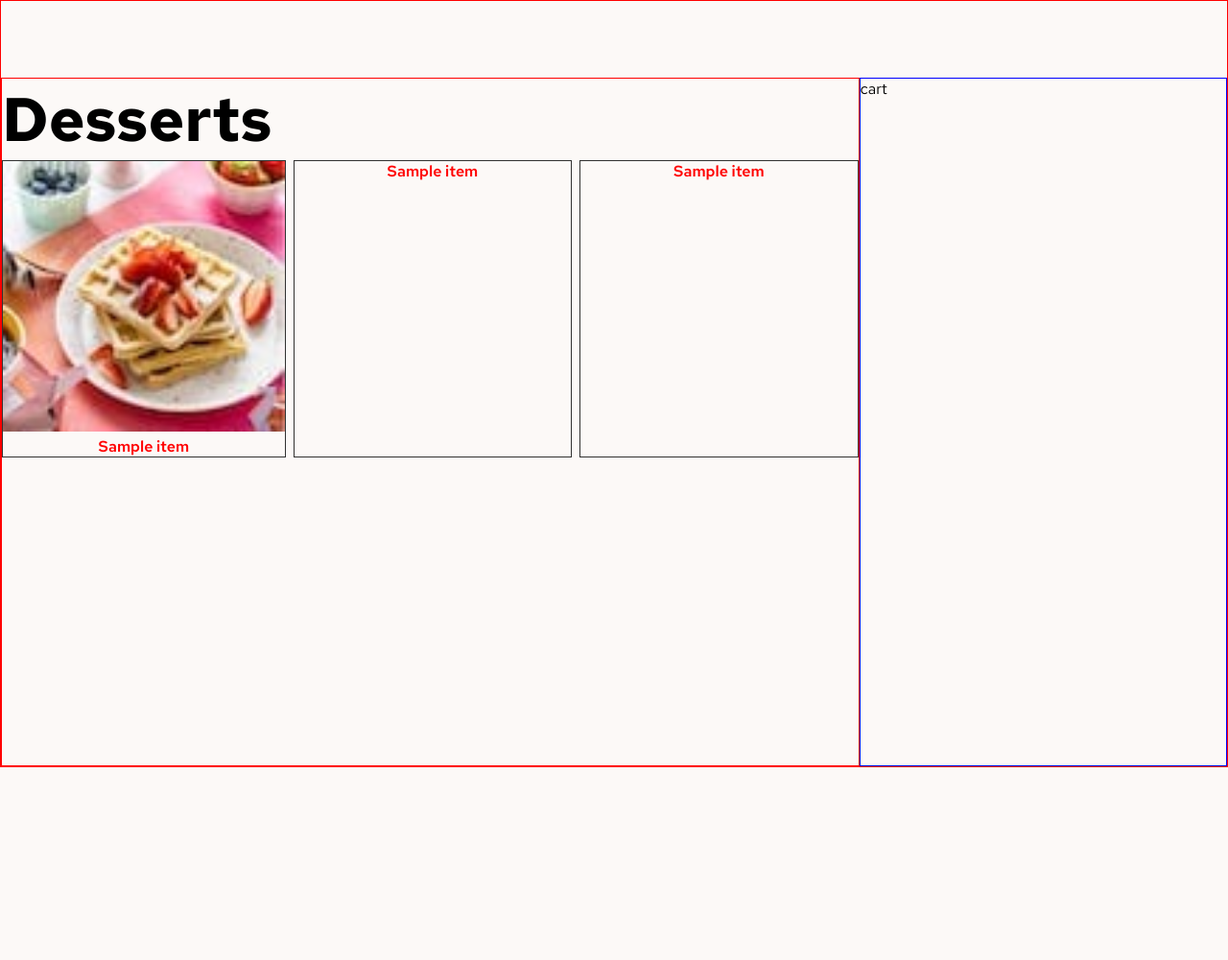
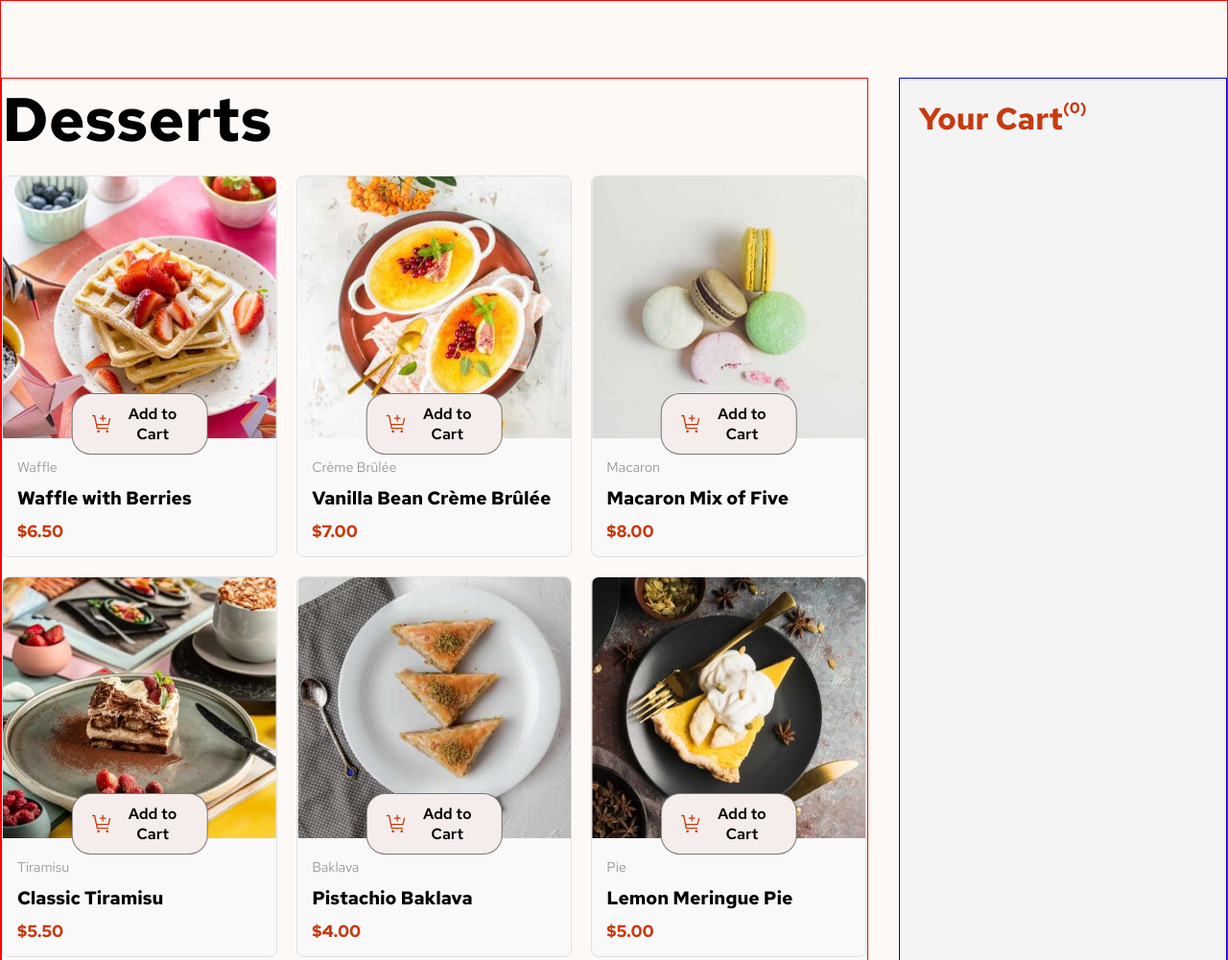
Before and after one commit to itsmecedy/Product-list-with-cart, a website: page index.html in a window 1280 px wide. Shown: the top 1001 px of the page at 96% size. Before the commit the page ends 800 px from the top, so only its background shows below. Drawn offline with Linux system fonts and the light colour scheme.

Commit message:
finish product items, done connecting json to html, and fixsome impurotoes in css.

```diff
--- a/index.html
+++ b/index.html
@@ -4,7 +4,6 @@
     <meta charset="UTF-8" />
     <meta name="viewport" content="width=device-width, initial-scale=1.0" />
     <!-- displays site properly based on user's device -->
-
     <link
       rel="icon"
       type="image/png"
@@ -12,27 +11,21 @@
       href="./assets/images/favicon-32x32.png"
     />
     <link rel="stylesheet" href="style/styles.css" />
-
+    <script defer src="script.js"></script>
     <title>Frontend Mentor | Product list with cart</title>
   </head>
   <body>
     <div class="wrapper">
       <div class="main">
         <p class="title">Desserts</p>
-        <section class="product">
-          <div class="itemCard">
-            <img src="./assets/images/image-waffle-thumbnail.jpg" alt="" />
-            <div class="item">Sample item</div>
-          </div>
-          <div class="itemCard">
-            <div class="item">Sample item</div>
-          </div>
-          <div class="itemCard">
-            <div class="item">Sample item</div>
-          </div>
-        </section>
+        <!-- Menu Items -->
+        <div class="menu-items"></div>
       </div>
-      <div class="cart">cart</div>
+      <!-- Cart Section -->
+      <div class="cart">
+        Your Cart
+        <span>(0)</span>
+      </div>
     </div>
   </body>
 </html>
--- /dev/null
+++ b/script.js
@@ -0,0 +1,38 @@
+document.addEventListener("DOMContentLoaded", () => {
+  const menuItemsContainer = document.querySelector(".menu-items");
+
+  // Fetch the data from data.json
+  fetch("./data.json")
+    .then((response) => response.json())
+    .then((items) => {
+      items.forEach((item) => {
+        const itemElement = `
+            <div class="menu-item">
+              <picture>
+                <source media="(min-width: 1024px)" srcset="${
+                  item.image.desktop
+                }">
+                <source media="(min-width: 768px)" srcset="${
+                  item.image.tablet
+                }">
+                <source media="(max-width: 767px)" srcset="${
+                  item.image.mobile
+                }">
+                <img src="${item.image.thumbnail}" alt="${item.name}">
+                <button class="add-to-cart">
+                <img src="./assets/images/icon-add-to-cart.svg" alt="Add to Cart" class="cart-icon">
+                Add to Cart
+              </button>
+              </picture>
+              <div class="item-info">
+                <p class="item-category">${item.category}</p>
+                <h3 class="item-name">${item.name}</h3>
+                <p class="item-price">$${item.price.toFixed(2)}</p>
+              </div>
+            </div>
+          `;
+        menuItemsContainer.innerHTML += itemElement;
+      });
+    })
+    .catch((error) => console.error("Error fetching the data:", error));
+});
--- a/style/styles.scss
+++ b/style/styles.scss
@@ -25,40 +25,102 @@ body {
 
 .wrapper {
   border: 1px red solid;
-  height: 100%;
   max-width: 1400px;
   margin: auto;
   display: flex;
   justify-content: space-between;
   padding-top: 5rem; // add padding left right when lower screen size
+  gap: 2rem;
   .main {
     width: 70%;
     border: 1px red solid;
+    flex: 3;
     .title {
       font-size: 4rem;
       font-weight: 700;
+      margin-bottom: 1rem;
     }
-    .product {
+    .menu-items {
       display: grid;
-      display: grid;
-      grid-template-columns: auto auto auto;
-      gap: 0.5rem;
-      .itemCard {
-        border: 1px solid rgba(0, 0, 0, 0.8);
+      grid-template-columns: repeat(auto-fill, minmax(250px, 1fr));
+      gap: 20px;
+      .menu-item {
+        background-color: #f9f9f9;
+        border: 1px solid #e0e0e0;
+        border-radius: 8px;
+        overflow: hidden;
         text-align: center;
-        img {
-          width: 100%;
+        transition: transform 0.3s ease;
+        &:hover {
+          transform: translateY(-5px);
         }
-        .item {
-          font-size: 16px;
-          font-weight: 600;
-          color: red;
+        picture {
+          display: block;
+          position: relative; // Position relative to the button
+          .add-to-cart {
+            position: absolute;
+            bottom: -12px; // 15px from the bottom of the image area
+            left: 50%; // Center it horizontally
+            transform: translateX(-50%);
+            padding: 10px 20px;
+            background-color: var(--Rose100);
+            border: none;
+            font-weight: 600;
+            border-radius: 20px;
+            cursor: pointer;
+            transition: background-color 0.3s ease;
+            display: flex; // Use flexbox to align items
+            align-items: center; // Center items vertically
+            border: 0.5px solid rgba(0, 0, 0, 0.5); // Thinner than 1px
+            .cart-icon {
+              width: 22px; // Increase size as needed
+              height: 22px; // Increase size as needed
+              margin-right: 5px; // Space between icon and text
+            }
+            &:hover {
+              background-color: #ff4500;
+              color: white;
+            }
+          }
+          img {
+            width: 100%;
+            height: auto;
+          }
+        }
+        .item-info {
+          padding: 15px;
+          text-align: left;
+          .item-name {
+            font-size: 1.2rem;
+            margin: 10px 0 5px;
+          }
+          .item-category {
+            color: #999;
+            font-size: 0.9rem;
+          }
+          .item-price {
+            font-size: 1.1rem;
+            font-weight: bold;
+            margin-top: 10px;
+            color: var(--Red);
+          }
         }
       }
     }
   }
   .cart {
-    width: 30%;
+    background-color: #f4f4f4;
+    padding: 20px;
+    flex: 1;
     border: 1px blue solid;
+    font-size: 2rem;
+    font-weight: 700;
+    color: var(--Red);
+    display: flex;
+    height: auto;
+    @media (max-width: 1023px) {
+      // Hide cart on smaller screens
+      display: none;
+    }
   }
 }
```
Also changed, not shown: style/styles.css, 1 other file.
